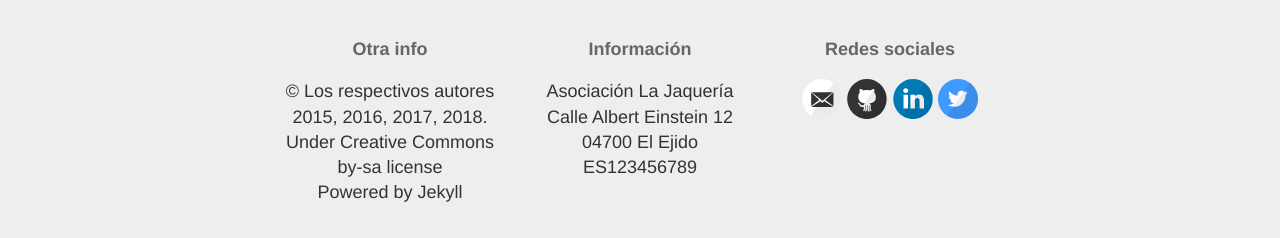
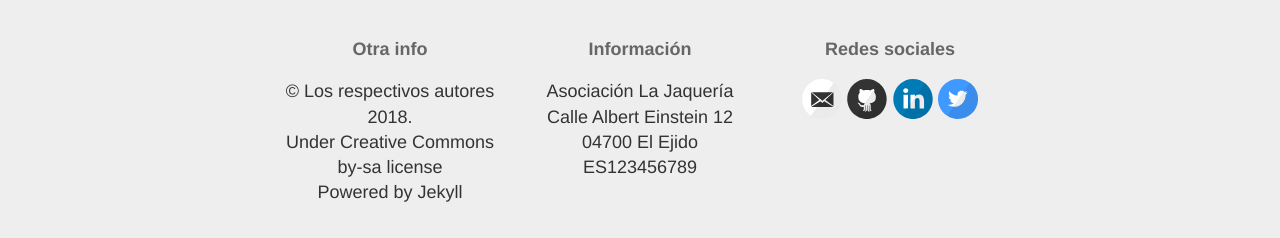
Before and after one commit to LaJaqueria/LaJaqueria.github.io, a Jekyll site: the page built from index.html, in a window 1280 px wide and 1175 px high. Shown: the part 934-1172 px from the top of the window. Built offline with Jekyll 4.4.1, drawn with Linux system fonts in a browser that asks for light colours.

Commit message:
pequeño cambio en los respectivos autores

```diff
--- a/_layouts/default.html
+++ b/_layouts/default.html
@@ -59,7 +59,7 @@
             <div class="col-sm">
               <h4>Otra info</h4>
               <p>
-                © Los respectivos autores 2015, 2016, 2017, 2018.
+                © Los respectivos autores 2018.
                 <br>
                 Under Creative Commons by-sa license
                 <br>
```
